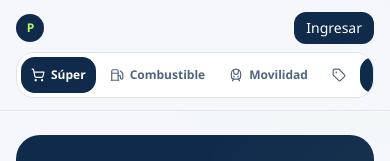
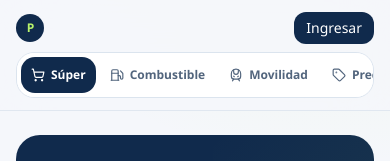
Before and after one commit to abettucci/promotions-scraper, a Next.js app in the folder frontend/: page / in a window 390 px wide. Shown: the top 161 px of the page. Built offline with nearby package versions, Linux system fonts and the light colour scheme; no server answers.

Commit message:
fix(ui): show prices label on mobile navigation

```diff
--- a/frontend/app/page.tsx
+++ b/frontend/app/page.tsx
@@ -117,7 +117,7 @@ export default function Home() {
                 <TrainFront className="h-3.5 w-3.5" aria-hidden="true" /><span>Movilidad</span>
               </button>
               <Link href="/precios" className="inline-flex min-h-9 shrink-0 items-center gap-1.5 rounded-lg px-2.5 text-xs font-semibold text-[#52657d] transition-colors hover:bg-[#edf2f7] hover:text-[#102a4c] sm:px-3 sm:text-sm">
-                <Tag className="h-3.5 w-3.5" aria-hidden="true" /><span className="sr-only sm:not-sr-only">Precios</span>
+                <Tag className="h-3.5 w-3.5" aria-hidden="true" /><span>Precios</span>
               </Link>
               <Link href="/escanear" className="inline-flex min-h-9 shrink-0 items-center gap-1.5 rounded-lg bg-[#102a4c] px-3 text-xs font-semibold text-white transition-colors hover:bg-[#1d4169] sm:text-sm">
                 <ScanBarcode className="h-4 w-4 text-[#b8f36b]" aria-hidden="true" /><span>Escanear</span>
```
